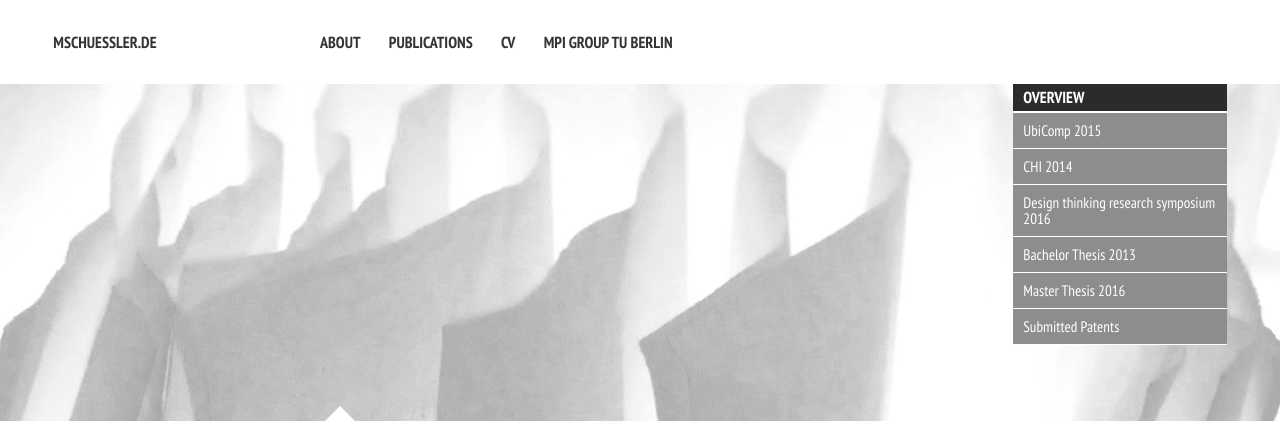
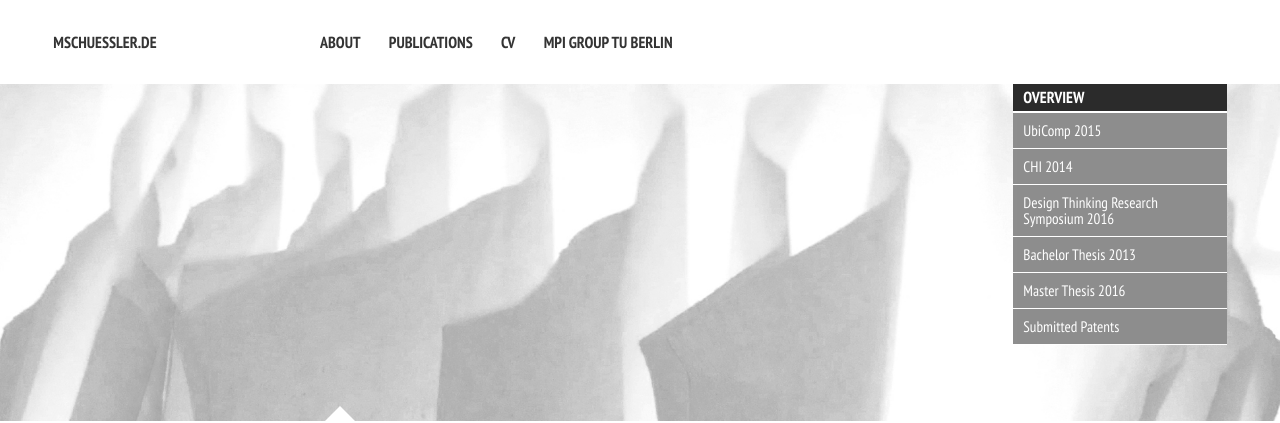
Before and after one commit to mschuessler/mschuessler.github.io, a Jekyll site: the page built from pub/index.md, in a window 1280 px wide and 900 px high. Shown: the top 423 px of the window. Built offline with Jekyll 4.4.1, drawn with Linux system fonts in a browser that asks for light colours; nearby versions of some CDN libraries; some of the changed text lies outside the part shown.

Commit message:
Fixed heading

```diff
--- a/pub/index.md
+++ b/pub/index.md
@@ -47,7 +47,7 @@ image:
 <div class="acmdlstat" id ="stats2574777"><iframe src="http://dl.acm.org/authorizestats?N80208" width="100%" height="30" scrolling="no" frameborder="0">frames are not supported</iframe></div>
 </p>
 
-## Design thinking research symposium 2016
+## Design Thinking Research Symposium 2016
 [Axel Menning](http://www.axelmenning.com), Bastien Marvin Grasnick, [Benedikt Ewald](https://www.linkedin.com/in/benedikt-ewald), [Andrea Scheer](https://hpi.de/en/school-of-design-thinking/hpi-d-school/team/andrea-scheer.html), [Franziska Dobrigkeit](https://hpi.de/en/plattner/people/phd-students/franziska-dobrigkeit.html), Martin Schuessler, [Claudia Nicolai](https://hpi.de/en/school-of-design-thinking/hpi-d-school/team/for-students.html), *"Combining computational and human analysis to study coherence in design conversations"* (to appear)
 
 
```
